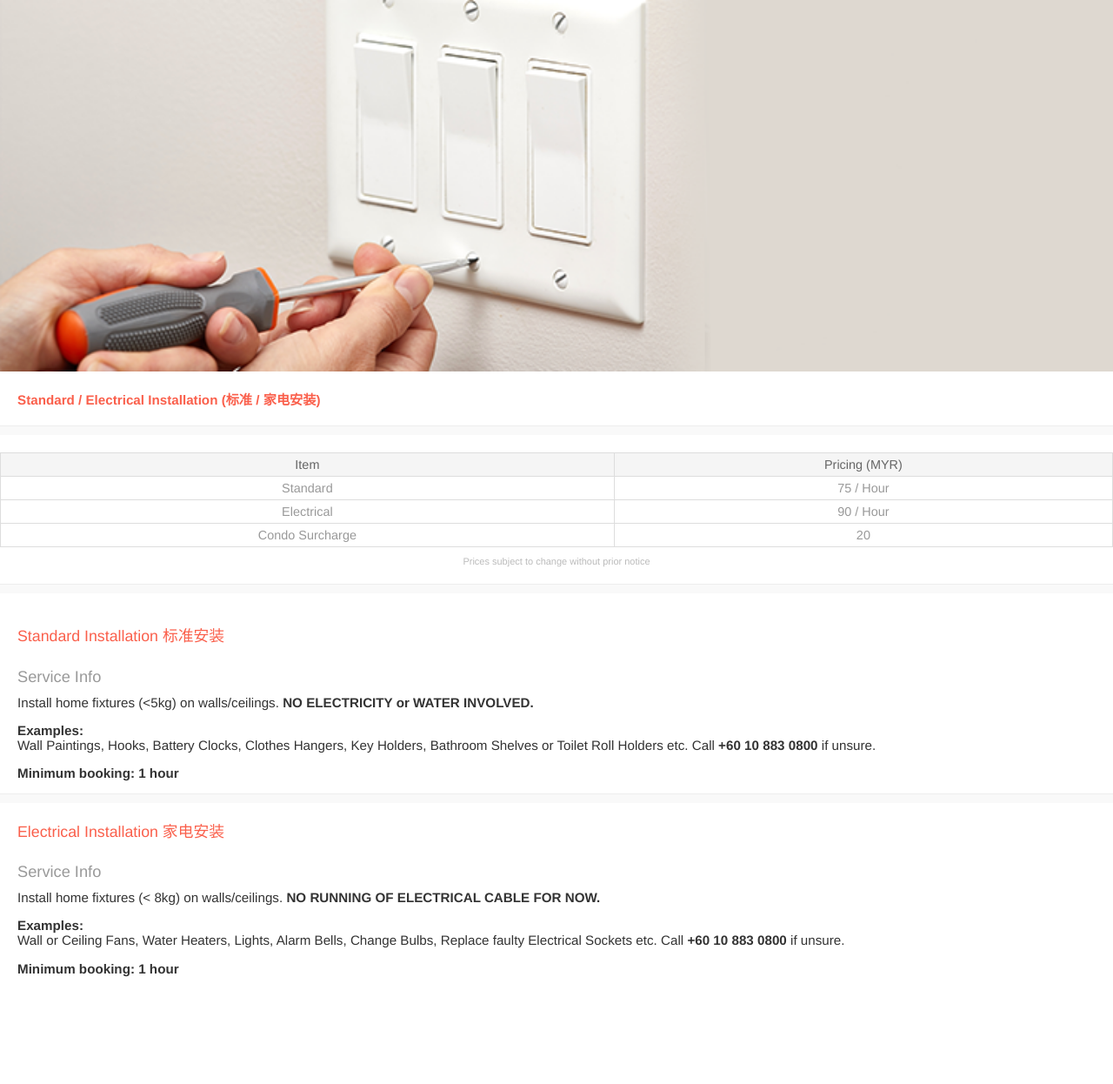
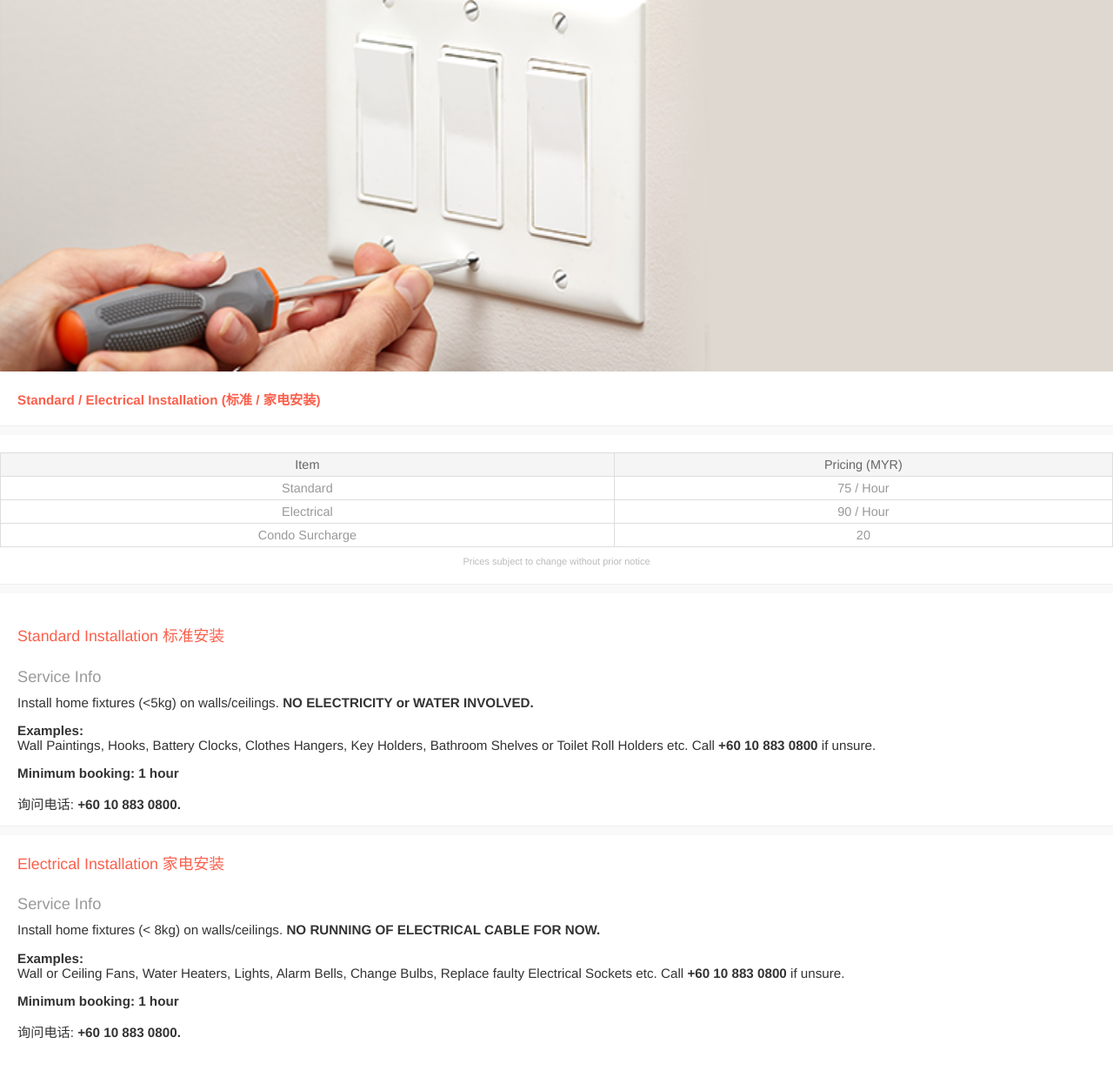
Before and after one commit to blooms-singapore/pages, a Jekyll site: the page built from en/services/installation.html, in a window 1280 px wide. Shown: the whole page at 87% size. Built offline with Jekyll 4.4.1, drawn with Linux system fonts in a browser that asks for light colours; before the commit the page ends 1172 px from its top, so only the background shows below that.

Commit message:
Update installation.html

```diff
--- a/en/services/installation.html
+++ b/en/services/installation.html
@@ -25,6 +25,9 @@ layout: service
 <p>
 <p>
   <strong>Minimum booking: 1 hour</strong>
+  <p>
+    <p>
+       询问电话: <strong>+60 10 883 0800.</strong>
   </p>
 </div>
 
@@ -50,5 +53,8 @@ layout: service
 <p>
   <p>
     <strong>Minimum booking: 1 hour</strong>
+    <p>
+      <p>
+         询问电话: <strong>+60 10 883 0800.</strong>
   </p>
 </div>
```
